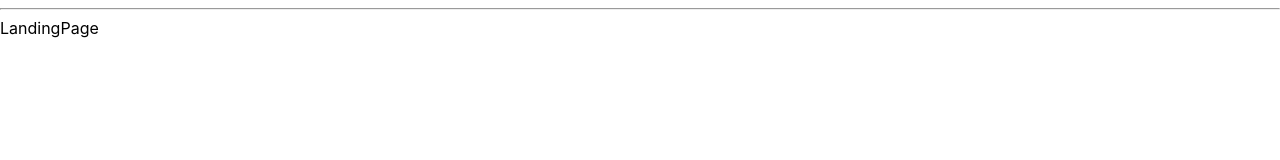
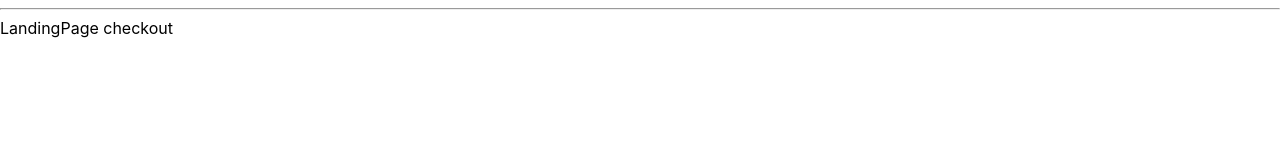
Before and after one commit to jaesin22/nodejs-tuto, a React (Create React App) app in the folder client/: page / in a window 1280 px wide. Shown: the top 160 px of the page. Built offline with nearby package versions, Linux system fonts and the light colour scheme.

Commit message:
커밋 테스트

```diff
--- a/client/src/components/views/LandingPage/LandingPage.js
+++ b/client/src/components/views/LandingPage/LandingPage.js
@@ -4,6 +4,7 @@ function LandingPage() {
     return (
         <div>
             LandingPage
+            checkout
         </div>
     )
 }
```
